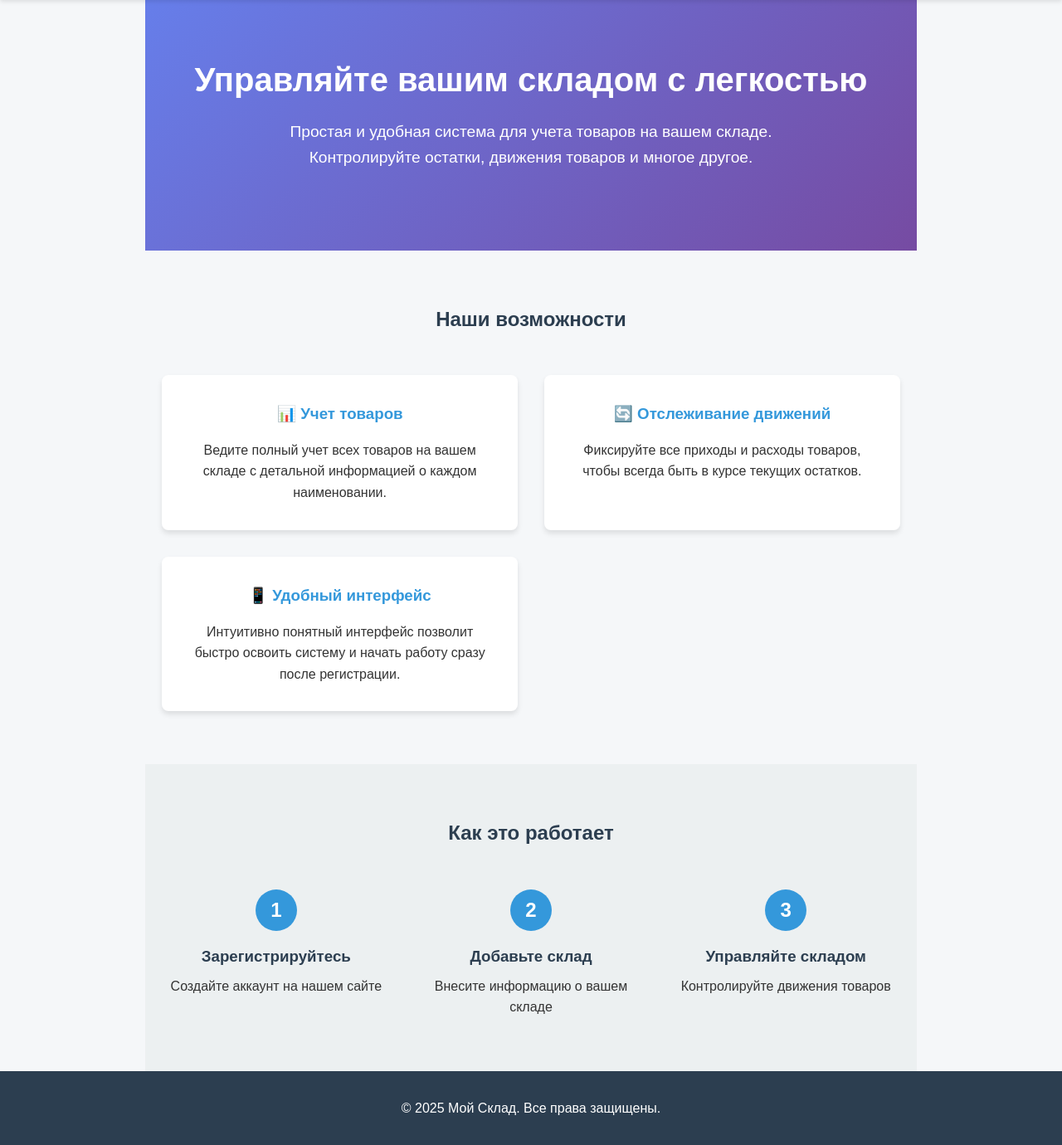
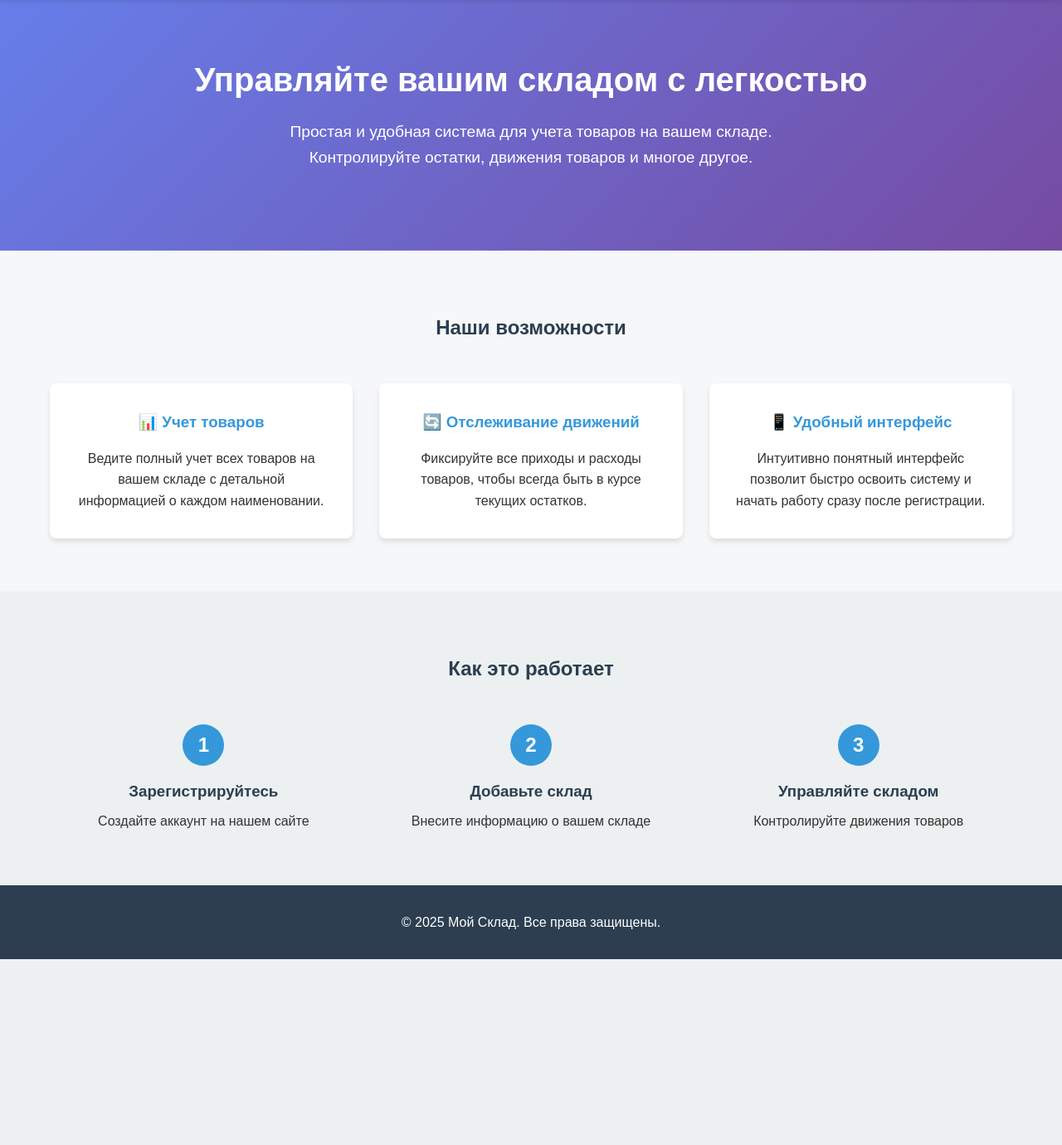
Before and after one commit to Fire-Walker-GH/My-Warehouse-django, a Django app: page / in a window 1280 px wide. Shown: the part 78-1458 px from the top of the page at 83% size. After the commit the page ends 1234 px from the top, so only its background shows below. Run offline with Django 5.2, Linux system fonts and the light colour scheme.

Commit message:
Небольшое изменение внешнего вида некоторых страниц

```diff
--- a/main/static/main/css/home.css
+++ b/main/static/main/css/home.css
@@ -14,6 +14,16 @@
     font-size: 1.2rem;
     max-width: 700px;
     margin: 0 auto 2rem;
+}
+
+.hero, .how-it-works {
+    width: 100%;
+}
+
+.hero-content, .how-it-works-content {
+    max-width: 1200px;
+    margin: 0 auto;
+    padding: 0 20px;
 }
 
 
@@ -65,15 +75,16 @@
 
 .steps {
     display: flex;
-    justify-content: space-around;
-    flex-wrap: wrap;
-    gap: 2rem;
+    justify-content: space-between;
+    flex-wrap: nowrap;
+    gap: 1.5rem;
+    width: 100%;
 }
 
 .step {
     text-align: center;
     flex: 1;
-    min-width: 250px;
+    min-width: 0;
 }
 
 .step-number {
@@ -105,7 +116,16 @@
     background-color: #f9f9f9;
 }
 
+h2 {
+    text-align: center;
+    width: 100%;
+    margin: 10px 0;
+}
+
 .add-warehouse-btn {
+    display: block;
+    width: fit-content;
+    margin: 20px auto;
     padding: 10px 20px;
     background-color: #007bff;
     color: white;
@@ -113,6 +133,7 @@
     border-radius: 5px;
     cursor: pointer;
     font-size: 16px;
+    text-decoration: none;
 }
 
 .add-warehouse-btn:hover {
@@ -137,3 +158,13 @@
     font-size: 16px;
     text-decoration: none;
 }
+
+
+@media (max-width: 768px) {
+    .steps {
+        flex-wrap: wrap;
+    }
+    .step {
+        min-width: 250px;
+    }
+}
--- a/main/templates/main/home.html
+++ b/main/templates/main/home.html
@@ -6,22 +6,21 @@
 <link rel="stylesheet" href="{% static 'main/css/home.css' %}">
 
 {% if request.user.is_authenticated %}
+    <h2>Ваши склады</h2>
     {% if user_warehouses %}
         <div class="warehouse-block">
-            <h2>Ваши склады</h2>
             {% for warehouse in user_warehouses %}
                 <div class="warehouse-item">
                     <h3 class="warehouse-name">{{ warehouse.name }}</h3>
                     <p class="warehouse-address">{{ warehouse.address }}</p>
+                    <p class="warehouse-products-quantity"></p>
                     <a href="{% url 'items_list' warehouse_id=warehouse.id %}" class="open-the-warehouse-bth">Перейти на склад</a>
                 </div>
             {% endfor %}
         </div>
     {% else %}
-        <div class="warehouse-block">
-            <h2>У вас нет добавленных складов</h2>
-            <a href="{% url 'add_warehouse' %}" class="add-warehouse-btn">Добавить</a>
-        </div>
+        <h2>У вас нет добавленных складов</h2>
+        <a href="{% url 'add_warehouse' %}" class="add-warehouse-btn">Добавить</a>
     {% endif %}
 {% else %}
     <section class="hero">
--- a/main/templates/main/layout.html
+++ b/main/templates/main/layout.html
@@ -30,7 +30,7 @@
     </header>
 
     {# Оборачиваем блок content в тег <main> для семантики и стилизации #}
-    <main class="container">
+    <main>
         {% block content %}
 
         {% endblock %}
```
Also changed, not shown: main/static/main/css/layout.css (+17 -11 lines).
